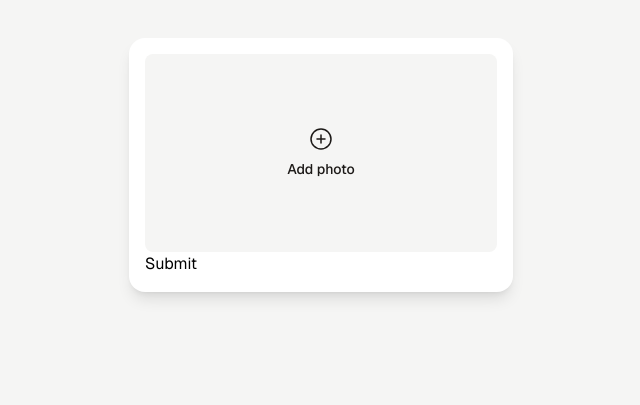
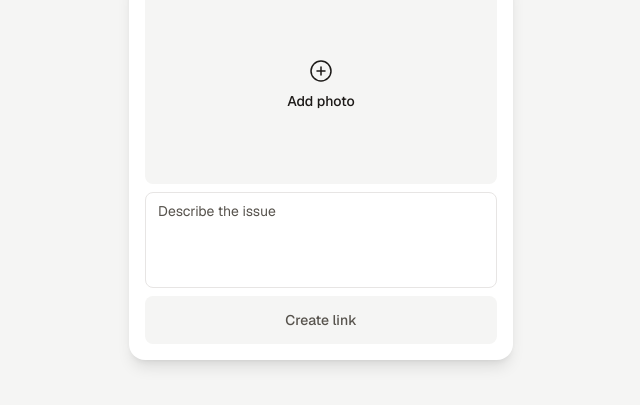
Before and after one commit to benjaminpfleghaar/betterquest, a Next.js app: page / in a window 1280 px wide. Shown: the part 235-640 px from the top of the page, without its empty margins (319-959 px from the left). Built offline with nearby package versions, Linux system fonts and the light colour scheme.

Commit message:
feat: style button and add textarea

```diff
--- a/src/components/form.tsx
+++ b/src/components/form.tsx
@@ -81,7 +81,7 @@ export default function Form() {
   };
 
   return (
-    <div className="w-sm rounded-2xl bg-white p-4 shadow-lg">
+    <div className="w-sm space-y-2 rounded-2xl bg-white p-4 shadow-lg">
       {fileURL ? (
         <div className="relative aspect-video overflow-hidden rounded-lg bg-stone-100">
           <Image
@@ -92,11 +92,11 @@ export default function Form() {
           />
           <button
             type="reset"
-            className="absolute top-2 right-2 flex size-6 cursor-pointer items-center justify-center rounded-full bg-white text-stone-900"
+            className="absolute top-2 right-2 flex size-6 cursor-pointer items-center justify-center rounded-full bg-white text-stone-900 disabled:cursor-default"
             onClick={() => resetForm()}
             disabled={isPending}
           >
-            <X size={16} strokeWidth={1.5} />
+            <X size={16} />
             <span className="sr-only">Remove photo</span>
           </button>
         </div>
@@ -112,6 +112,14 @@ export default function Form() {
           Add photo
         </button>
       ) : null}
+      <textarea
+        name="description"
+        className="flex field-sizing-fixed h-24 w-full resize-none rounded-lg border border-stone-200 px-3 py-2 text-sm text-stone-900 placeholder:text-stone-600 disabled:bg-stone-100 disabled:text-stone-600"
+        placeholder="Describe the issue"
+        disabled={isPending}
+        maxLength={200}
+        required
+      ></textarea>
       {error ? (
         <p id="form-error" role="alert">
           {error}
@@ -134,8 +142,16 @@ export default function Form() {
             <input type="hidden" name="longitude" value={location.longitude} />
           </>
         ) : null}
-        <button type="submit" disabled={isPending}>
-          {isPending ? "Loading..." : "Submit"}
+        <button
+          type="submit"
+          className="flex h-12 w-full cursor-pointer items-center justify-center rounded-lg bg-stone-900 text-sm font-medium text-white disabled:cursor-default disabled:bg-stone-100 disabled:text-stone-600"
+          disabled={!file || isPending}
+        >
+          {isPending ? (
+            <div className="size-4 animate-spin rounded-full border-[1.5px] border-current border-e-transparent"></div>
+          ) : (
+            "Create link"
+          )}
         </button>
       </form>
     </div>
```
